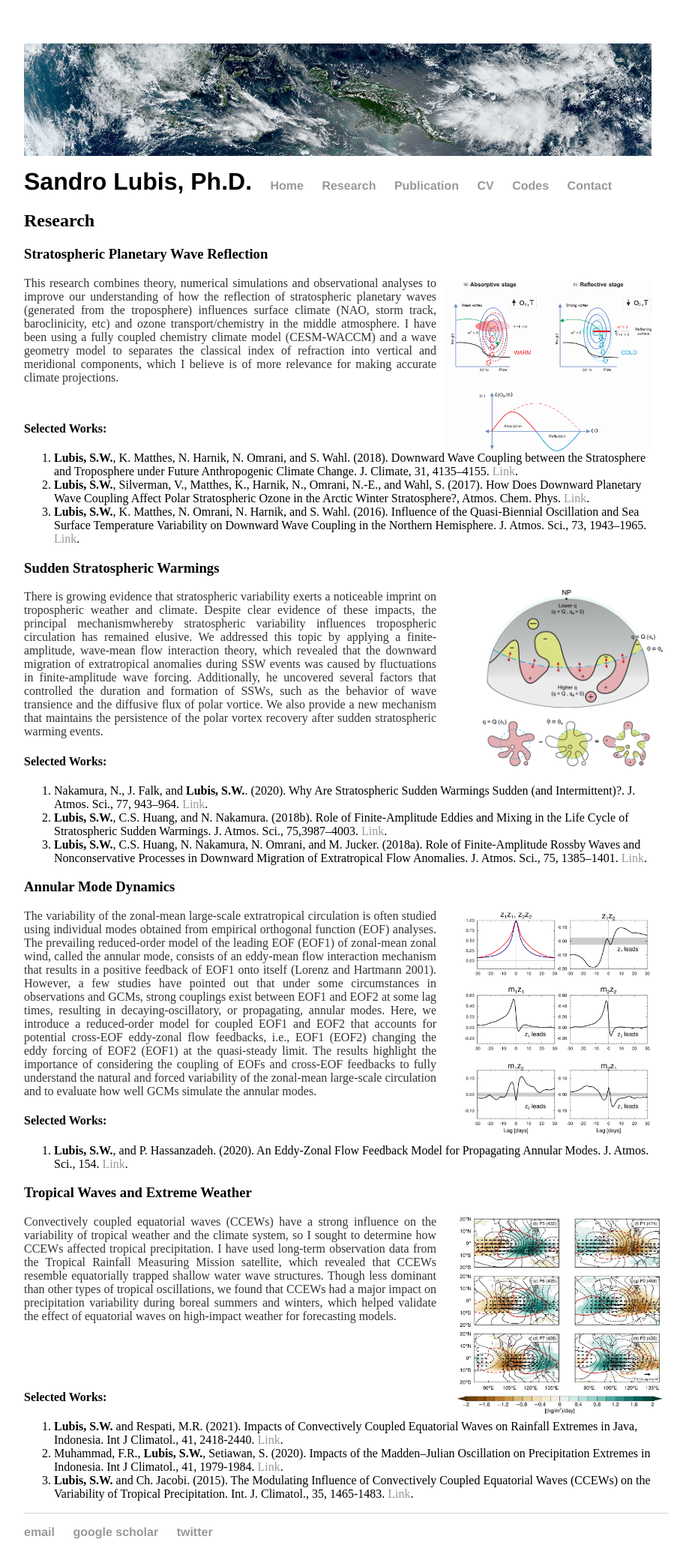
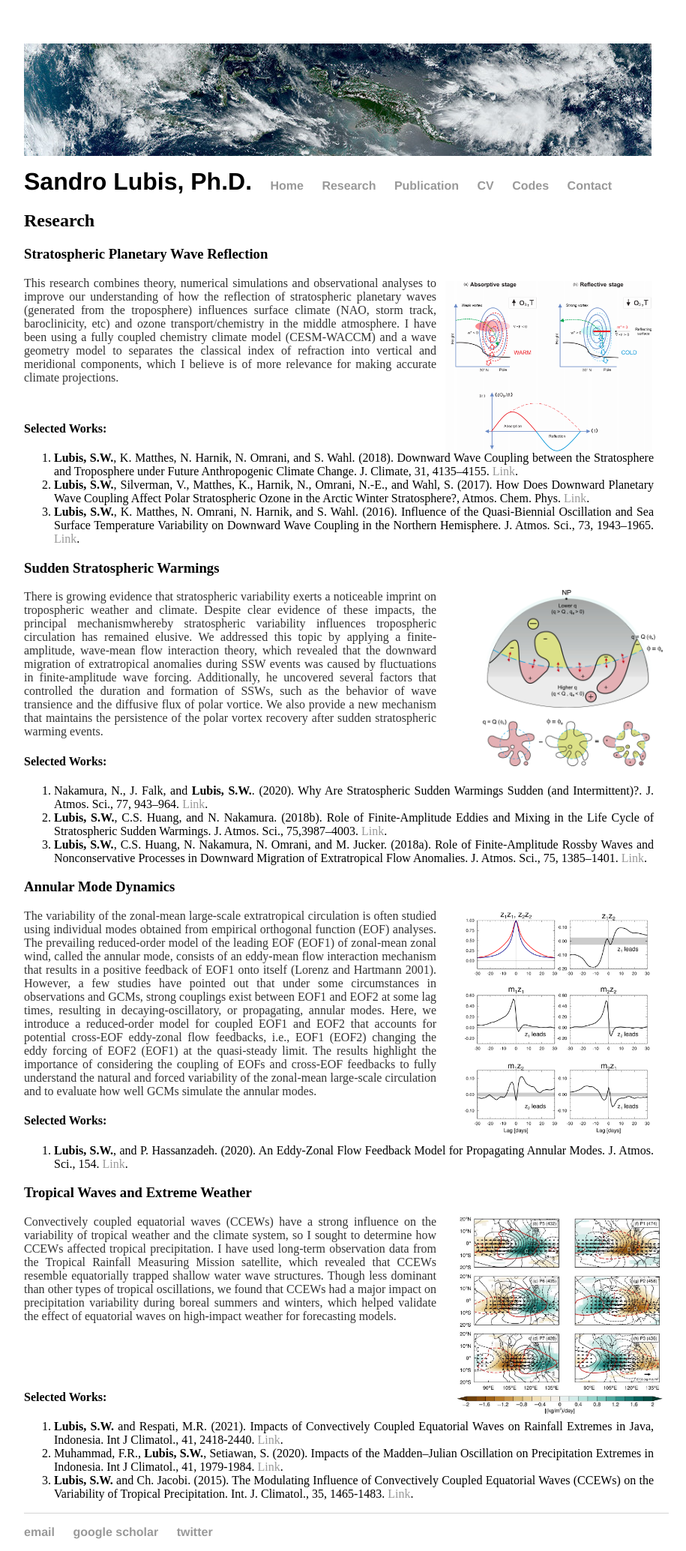
Before and after one commit to sandrolubis/sandrolubis.github.io, a Jekyll site: the page built from research/index.html, in a window 1280 px wide. Shown: the whole page at 75% size, without its empty margins (276-1191 px from the left). Built offline with Jekyll 4.4.1, drawn with Linux system fonts in a browser that asks for light colours.

Commit message:
Update index.html

```diff
--- a/research/index.html
+++ b/research/index.html
@@ -12,7 +12,7 @@ title: Research Interests | Sandro Lubis
 				using a fully coupled chemistry climate model (CESM-WACCM) and a wave geometry model to separates the classical index of refraction into vertical and meridional
 				components, which I believe is of more relevance for making accurate climate projections.  </font></p>
 			<h4 style="margin-top:50px;">Selected Works:</h4>
-			<ol>
+			<ol style="text-align:justify;">
 			  <li><b>Lubis, S.W.</b>, K. Matthes, N. Harnik, N. Omrani, and S. Wahl. (2018). Downward Wave Coupling between the Stratosphere and Troposphere under Future Anthropogenic Climate Change. J. Climate, 31, 4135–4155. <a href="https://doi.org/10.1175/JCLI-D-17-0382.1">Link</a>.</li>
 			  <li><b>Lubis, S.W.</b>, Silverman, V., Matthes, K., Harnik, N., Omrani, N.-E., and Wahl, S. (2017). How Does Downward Planetary Wave Coupling Affect Polar Stratospheric Ozone in the Arctic Winter Stratosphere?, Atmos. Chem. Phys. <a href="https://doi.org/10.5194/acp-2016-558">Link</a>.</li>
 			  <li><b>Lubis, S.W.</b>, K. Matthes, N. Omrani, N. Harnik, and S. Wahl. (2016). Influence of the Quasi-Biennial Oscillation and Sea Surface Temperature Variability on Downward Wave Coupling in the Northern Hemisphere.
@@ -29,7 +29,7 @@ title: Research Interests | Sandro Lubis
 				controlled the duration and formation of SSWs, such as the behavior of wave transience and the diffusive flux of polar vortice. We also provide a new mechanism that maintains the persistence of
 				the polar vortex recovery after sudden stratospheric warming events.</font></p>
 			<h4>Selected Works:</h4>
-			<ol>
+			<ol style="text-align:justify;">
 			  <li>Nakamura, N., J. Falk, and <b>Lubis, S.W.</b>. (2020). Why Are Stratospheric Sudden Warmings Sudden (and Intermittent)?.
 			      J. Atmos. Sci., 77, 943–964. <a href="https://doi.org/10.1175/JAS-D-19-0249.1">Link</a>.</li>
 			  <li><b>Lubis, S.W.</b>, C.S. Huang, and N. Nakamura. (2018b). Role of Finite-Amplitude Eddies and Mixing in the Life Cycle of Stratospheric Sudden Warmings.
@@ -49,7 +49,7 @@ title: Research Interests | Sandro Lubis
 				exist between EOF1 and EOF2 at some lag times, resulting in decaying-oscillatory, or propagating, annular modes. Here, we introduce a reduced-order model for coupled EOF1 and EOF2 that accounts for potential cross-EOF eddy-zonal flow feedbacks, i.e., EOF1 (EOF2) changing the eddy forcing of EOF2 (EOF1) at the quasi-steady limit.
 				The results highlight the importance of considering the coupling of EOFs and cross-EOF feedbacks to fully understand the natural and forced variability of the zonal-mean large-scale circulation and to evaluate how well GCMs simulate the annular modes.</font></p>
 			<h4>Selected Works:</h4>
-			<ol>
+			<ol style="text-align:justify;">
 			  <li><b>Lubis, S.W.</b>, and P. Hassanzadeh. (2020). An Eddy-Zonal Flow Feedback Model for Propagating Annular Modes. J. Atmos. Sci., 154. <a href="https://doi.org/10.1175/JAS-D-20-0214.1">Link</a>.</li>
 			</ol>
 
@@ -63,7 +63,7 @@ title: Research Interests | Sandro Lubis
 				we found that CCEWs had a major impact on precipitation variability during boreal summers and winters,
 				which helped validate the effect of equatorial waves on high-impact weather for forecasting models. </font></p>
 			<h4 style="margin-top:90px;">Selected Works:</h4>
-			<ol>
+			<ol style="text-align:justify;">
 			  <li><b>Lubis, S.W.</b> and Respati, M.R. (2021). Impacts of Convectively Coupled Equatorial Waves on Rainfall Extremes in Java, Indonesia. Int J Climatol., 41, 2418-2440. <a href="https://doi.org/10.1002/joc.6967">Link</a>.</li>
 			  <li>Muhammad, F.R., <b>Lubis, S.W.</b>, Setiawan, S. (2020).  Impacts of the Madden–Julian Oscillation on Precipitation Extremes in Indonesia. Int J Climatol., 41, 1979-1984. <a href="https://doi.org/10.1002/joc.6941">Link</a>.</li>
 			  <li><b>Lubis, S.W.</b> and Ch. Jacobi. (2015). The Modulating Influence of Convectively Coupled Equatorial Waves (CCEWs) on the Variability of Tropical Precipitation. Int. J. Climatol., 35, 1465-1483. <a href="https://doi.org/10.1002/joc.4069">Link</a>.</li>
```
